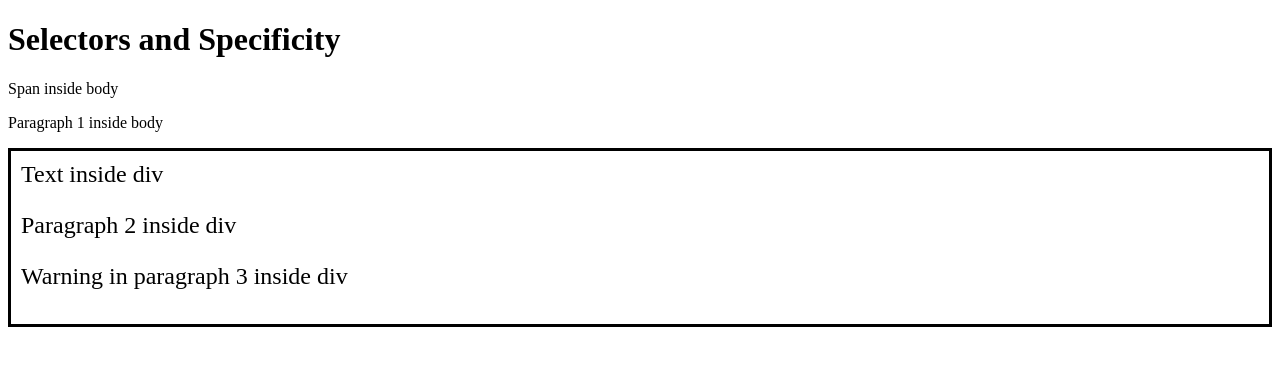
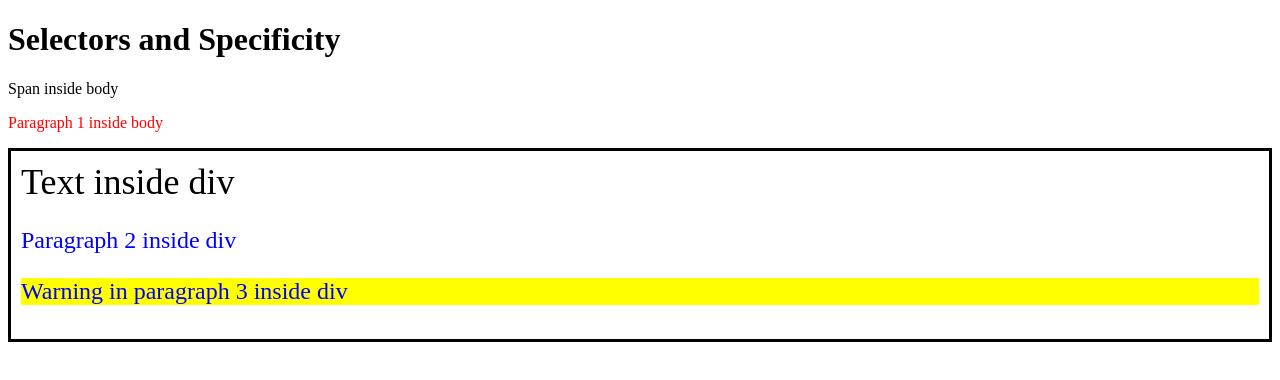
Before and after one commit to nikcastle97/web-s03-practice-problems, a plain HTML site: page m4-1-2-selectors_and_specificity/index.html in a window 1280 px wide. Drawn offline with Linux system fonts and the light colour scheme.

Commit message:
final_commit

```diff
--- a/m4-1-2-selectors_and_specificity/index.html
+++ b/m4-1-2-selectors_and_specificity/index.html
@@ -17,22 +17,32 @@
     /* PROBLEM 1
       With only one declaration, change the color of paragraphs 2 and 3 to blue, without changing the color of the paragraph 1.
       */
-    /* ENTER YOUR CODE HERE */
+    div p {
+      color: blue;
+      font-size: 24px;
+    }
 
     /* PROBLEM 2
       Now, add code to change the background color of paragraph 3 to yellow.
       */
-    /* ENTER YOUR CODE HERE */
+    .warning {
+      background-color: yellow;
+    }
 
     /* PROBLEM 3
       Add code to change the 'text inside div'. and only it, to 36px.
       */
-    /* ENTER YOUR CODE HERE */
+    div {
+      font-size: 36px;
+    }
+
 
     /* PROBLEM 4
       Use the least specific selector to change the first paragraph to red.
       */
-    /* ENTER YOUR CODE HERE */
+    p {
+      color: red;
+    }
 
     /* PROBLEM 5 (DEBUGGING)
       Somehow we are unable to change the color of the span to green. Why? What can you do to fix that?
```
